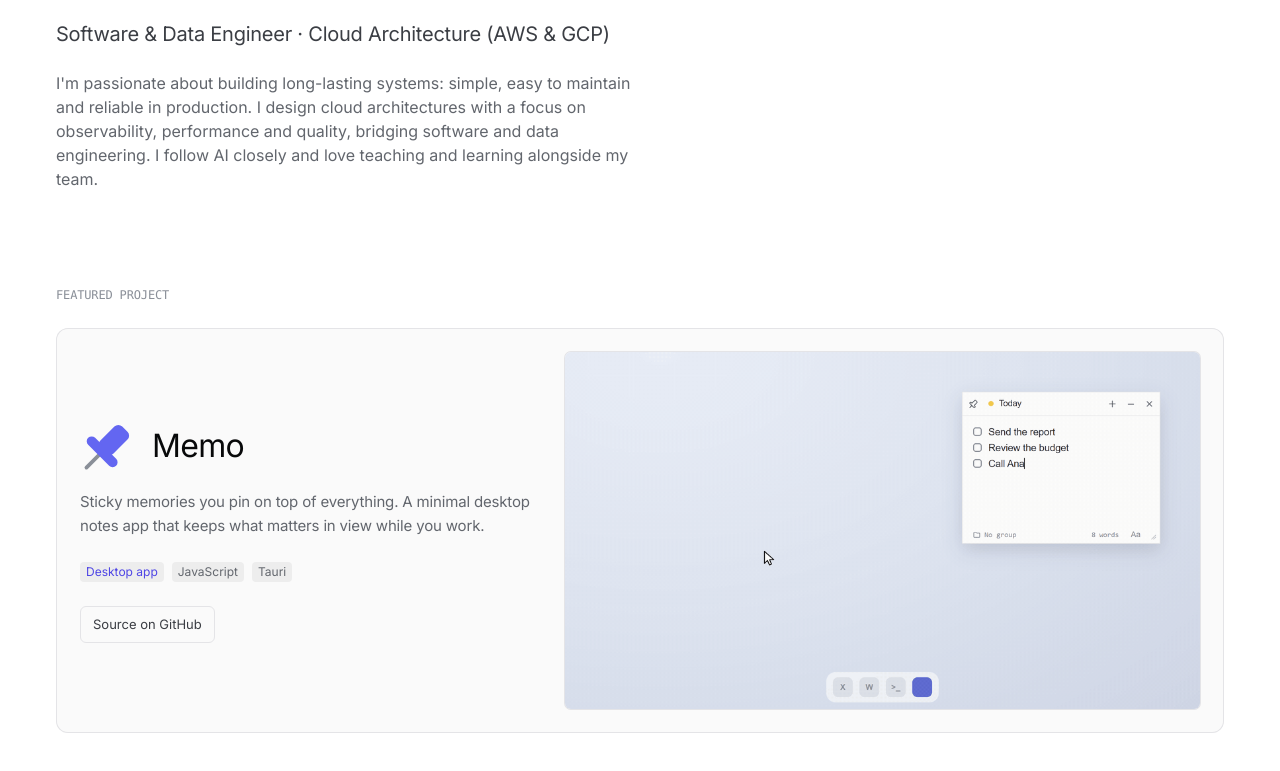
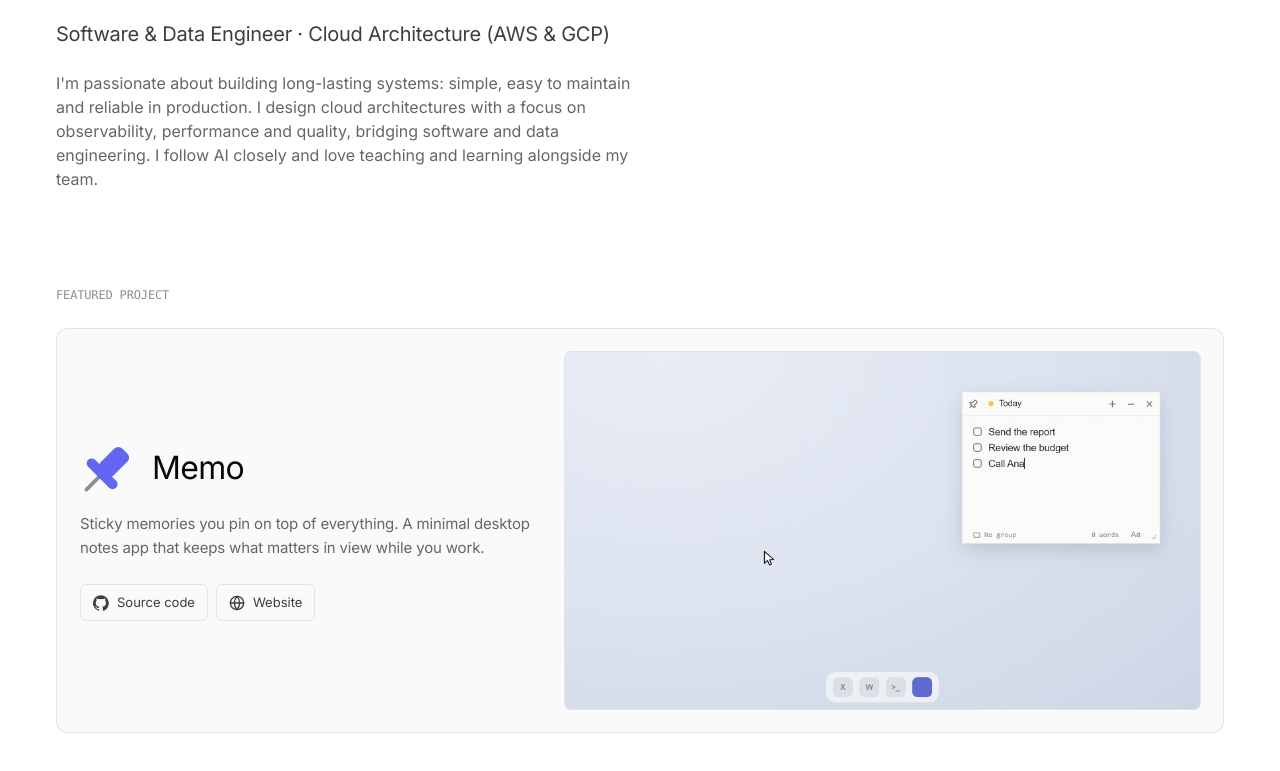
Before and after one commit to DanielAkio/danielakio.github.io, a plain HTML site: page index.html in a window 1280 px wide. Shown: the part 392-1163 px from the top of the page. Drawn offline with Linux system fonts and the light colour scheme.

Commit message:
Memo card: source and website buttons with icons, drop tags
Co-Authored-By: Claude Sonnet 5.5 <noreply@anthropic.com>

```diff
--- a/index.html
+++ b/index.html
@@ -105,13 +105,11 @@
   .card-head img { width: 56px; height: 56px; }
   h2 { margin: 0; color: var(--color-paper); font-size: 32px; line-height: 1.13; font-weight: 400; letter-spacing: -0.022em; }
   .card p { margin: 16px 0 24px; color: var(--color-fog); font-size: 15px; line-height: 1.6; letter-spacing: -0.011em; }
-  .badges { display: flex; flex-wrap: wrap; gap: 8px; margin-bottom: 24px; }
-  .badge { background: var(--tint); color: var(--color-fog); border-radius: 4px; padding: 0 6px; font-size: 12px; line-height: 20px; }
   .me { width: 96px; height: 96px; border-radius: 9999px; object-fit: cover; box-shadow: var(--color-graphite) 0 0 0 1px; }
   .role { margin: 0; color: var(--color-mist); font-size: 20px; line-height: 1.33; letter-spacing: -0.012em; max-width: 32em; }
-  .badge.tag { color: var(--color-iris-violet); }
+  .btn-row { display: flex; flex-wrap: wrap; gap: 8px; }
   .btn-ghost {
-    display: inline-block; border: 1px solid var(--color-graphite); color: var(--color-mist);
+    display: inline-flex; align-items: center; gap: 8px; border: 1px solid var(--color-graphite); color: var(--color-mist);
     border-radius: 6px; padding: 8px 12px; font-size: 13px;
   }
   .btn-ghost:hover { border-color: var(--color-fog); }
@@ -153,12 +151,10 @@
           <h2>Memo</h2>
         </div>
         <p data-i18n="memo_desc">Sticky memories you pin on top of everything. A minimal desktop notes app that keeps what matters in view while you work.</p>
-        <div class="badges">
-          <span class="badge tag" data-i18n="memo_tag">Desktop app</span>
-          <span class="badge">JavaScript</span>
-          <span class="badge">Tauri</span>
+        <div class="btn-row">
+          <a class="btn-ghost" href="https://github.com/DanielAkio/memo" target="_blank" rel="noopener noreferrer"><svg viewBox="0 0 24 24" width="16" height="16" fill="currentColor" aria-hidden="true"><path d="M12 .3a12 12 0 0 0-3.8 23.4c.6.1.8-.3.8-.6v-2c-3.3.7-4-1.6-4-1.6-.6-1.4-1.4-1.8-1.4-1.8-1-.7.1-.7.1-.7 1.2.1 1.8 1.2 1.8 1.2 1 1.8 2.8 1.3 3.5 1 .1-.8.4-1.3.7-1.6-2.7-.3-5.5-1.3-5.5-5.9 0-1.3.5-2.4 1.2-3.2-.1-.3-.5-1.5.1-3.2 0 0 1-.3 3.3 1.2a11.5 11.5 0 0 1 6 0c2.3-1.5 3.3-1.2 3.3-1.2.7 1.7.2 2.9.1 3.2.8.8 1.2 1.9 1.2 3.2 0 4.6-2.8 5.6-5.5 5.9.4.4.8 1.1.8 2.2v3.3c0 .3.2.7.8.6A12 12 0 0 0 12 .3"/></svg><span data-i18n="memo_src">Source code</span></a>
+          <a class="btn-ghost" id="memo-site" href="https://danielakio.github.io/memo/" target="_blank" rel="noopener noreferrer"><svg viewBox="0 0 24 24" width="16" height="16" fill="none" stroke="currentColor" stroke-width="2" stroke-linecap="round" stroke-linejoin="round" aria-hidden="true"><circle cx="12" cy="12" r="10"/><path d="M2 12h20M12 2a15.3 15.3 0 0 1 4 10 15.3 15.3 0 0 1-4 10 15.3 15.3 0 0 1-4-10 15.3 15.3 0 0 1 4-10z"/></svg><span data-i18n="memo_site">Website</span></a>
         </div>
-        <a class="btn-ghost" href="https://github.com/DanielAkio/memo" target="_blank" rel="noopener noreferrer" data-i18n="memo_src">Source on GitHub</a>
       </div>
       <img class="shot" id="shot" alt="Memo app preview" data-i18n-alt="memo_alt">
       <noscript><img class="shot" src="assets/memo-preview-dark-en.gif" alt="Memo app preview"></noscript>
@@ -178,8 +174,8 @@
       about: "I'm passionate about building long-lasting systems: simple, easy to maintain and reliable in production. I design cloud architectures with a focus on observability, performance and quality, bridging software and data engineering. I follow AI closely and love teaching and learning alongside my team.",
       featured: "Featured project",
       memo_desc: "Sticky memories you pin on top of everything. A minimal desktop notes app that keeps what matters in view while you work.",
-      memo_tag: "Desktop app",
-      memo_src: "Source on GitHub",
+      memo_src: "Source code",
+      memo_site: "Website",
       memo_alt: "Memo app preview",
       switch_lang: "Português",
       dark: "Dark theme",
@@ -194,8 +190,8 @@
       about: "Sou apaixonado por construir sistemas duradouros: simples, fáceis de manter e confiáveis em produção. Projeto arquiteturas em nuvem com foco em observabilidade, desempenho e qualidade, unindo engenharia de software e de dados. Acompanho a IA de perto e adoro ensinar e aprender junto com meu time.",
       featured: "Projeto em destaque",
       memo_desc: "Memórias adesivas que você fixa sobre tudo. Um app de notas minimalista para desktop que mantém o que importa à vista enquanto você trabalha.",
-      memo_tag: "App desktop",
-      memo_src: "Código no GitHub",
+      memo_src: "Código-fonte",
+      memo_site: "Site",
       memo_alt: "Prévia do app Memo",
       switch_lang: "English",
       dark: "Tema escuro",
@@ -240,6 +236,8 @@
     document.querySelectorAll("[data-i18n]").forEach(function (el) { el.textContent = dict[el.getAttribute("data-i18n")]; });
     document.querySelectorAll("[data-i18n-alt]").forEach(function (el) { el.alt = dict[el.getAttribute("data-i18n-alt")]; });
 
+    document.getElementById("memo-site").href = "https://danielakio.github.io/memo/" + (lang === "pt" ? "pt/" : "");
+
     var other = lang === "pt" ? "en" : "pt";
     langBtn.textContent = other.toUpperCase();
     langBtn.setAttribute("aria-label", dict.switch_lang);
```
